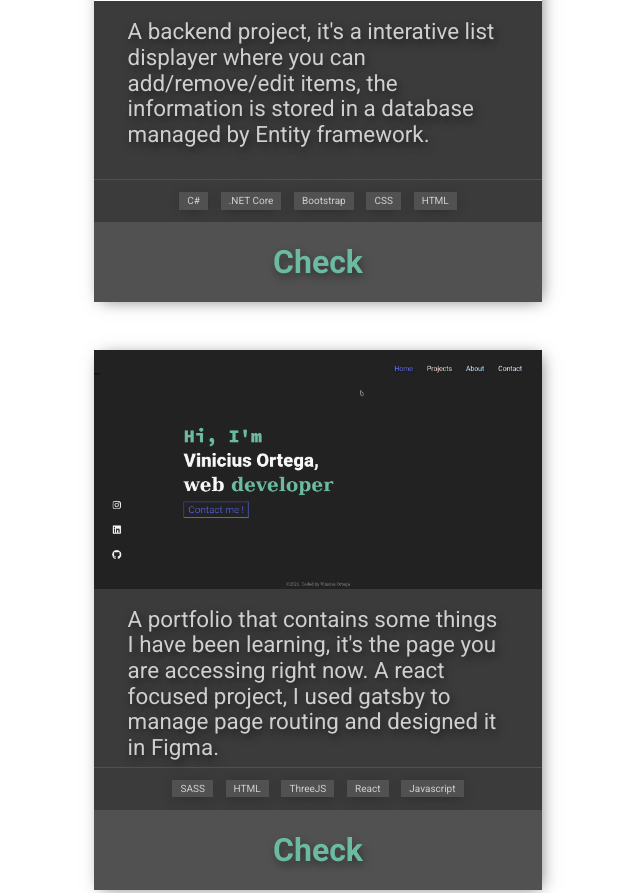
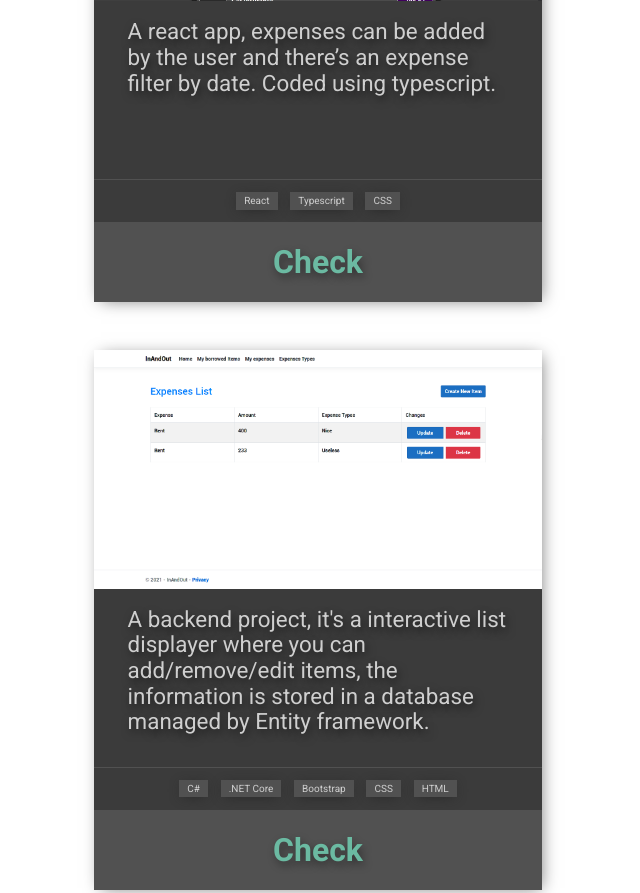
Before and after one commit to viniciuscodc/portfolio, a Gatsby site: page /projects in a window 1280 px wide. Shown: the part 541-1434 px from the top of the page, without its empty margins (322-962 px from the left). Built offline with nearby package versions, Linux system fonts and the light colour scheme; Gatsby itself is replaced by a stand-in of ours.

Commit message:
Added expensesList to projects

```diff
--- a/src/components/Cards.js
+++ b/src/components/Cards.js
@@ -10,12 +10,22 @@ import image7 from "src/images/projects/image-7.png";
 import image8 from "src/images/projects/image-8.png";
 import image9 from "src/images/projects/image-9.png";
 import image10 from "src/images/projects/image-10.png";
+import image11 from "src/images/projects/image-11.png";
 
 const projects = [
   {
+    id: 11,
+    description:
+      "A react app, expenses can be added by the user and there’s an expense filter by date. Coded using typescript.",
+    link: "https://viniciuscodc.github.io/ExpensesList/",
+    tag_1: "React",
+    tag_2: "Typescript",
+    tag_3: "CSS",
+  },
+  {
     id: 10,
     description:
-      "A backend project, it's a interative list displayer where you can add/remove/edit items, the information is stored in a database managed by Entity framework.",
+      "A backend project, it's a interactive list displayer where you can add/remove/edit items, the information is stored in a database managed by Entity framework.",
     link: "https://github.com/viniciuscodc/InAndOut",
     tag_1: "C#",
     tag_2: ".NET Core",
@@ -141,6 +151,7 @@ function CardTag(cardTagData) {
 }
 
 const images = [
+  image11,
   image10,
   image9,
   image8,
```
Also changed, not shown: src/images/projects/image-11.png (added).
